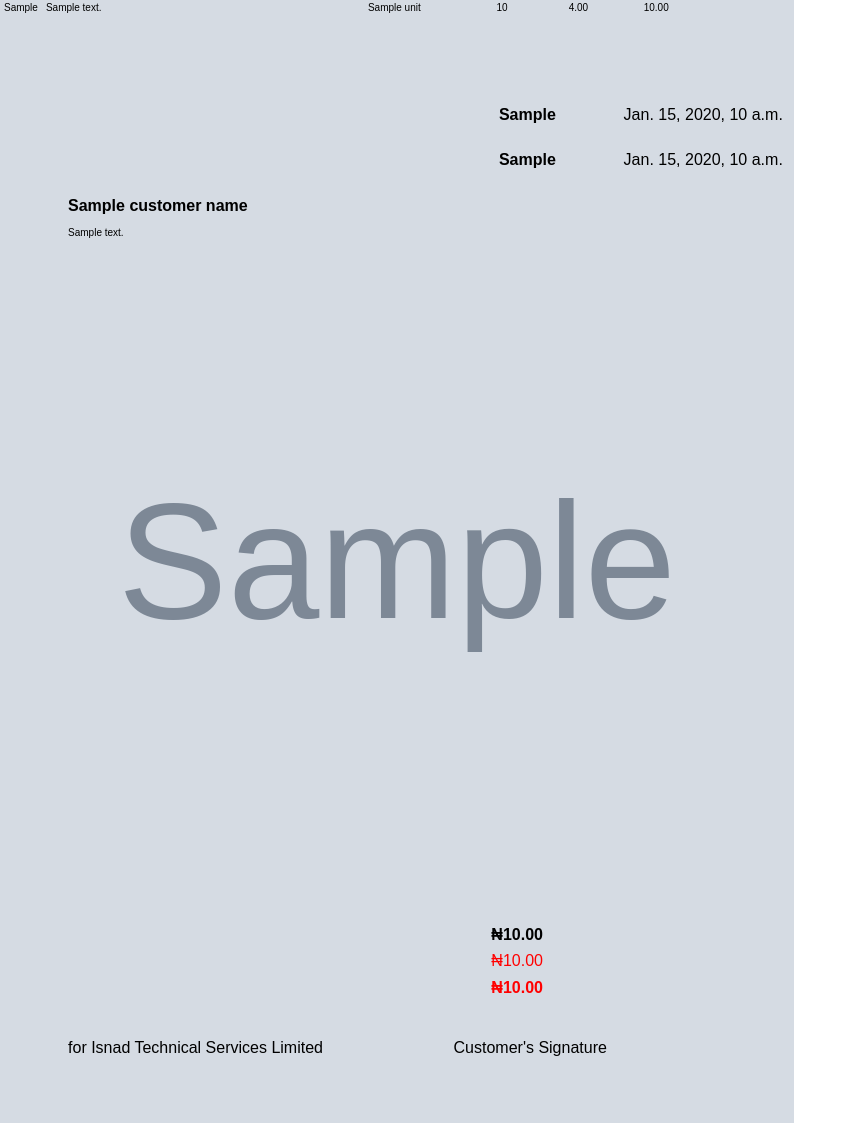
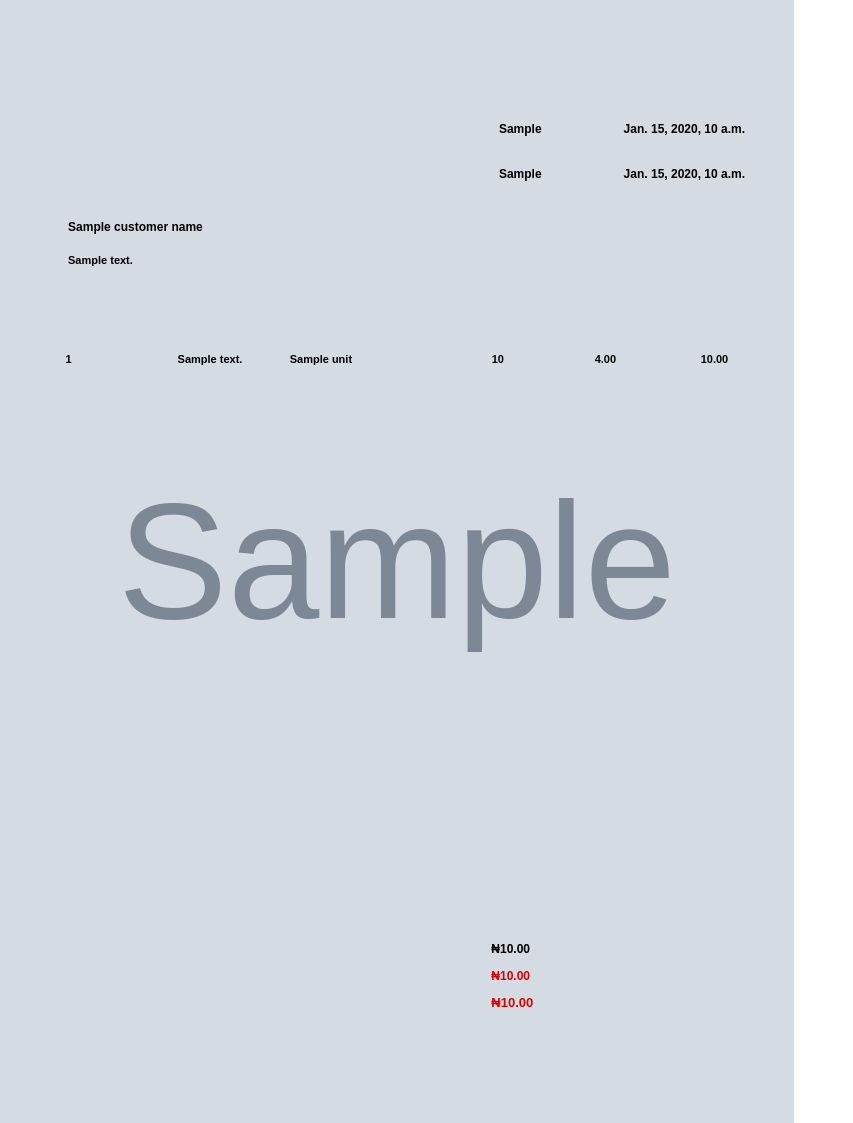
Before and after one commit to MuhammedAdebiyi/Invioce-system, a Django app: template invoices/templates/invoices/invoice_template.html in a window 1280 px wide. Shown: the whole page, without its empty margins (0-853 px from the left). Run offline with Django 3.2, Linux system fonts and the light colour scheme; the template is opened without the code that fills it: most values are stand-ins (such as "Sample title", 1, 10 or a date in 2020); grey boxes marked "Sample" are stand-in pictures.

Commit message:
Initial commit from active invoice_system folder

```diff
--- a/invoices/templates/invoices/invoice_template.html
+++ b/invoices/templates/invoices/invoice_template.html
@@ -15,7 +15,6 @@
       overflow: hidden;
     }
 
-    /* full-page background image (use absolute file:/// path provided by context) */
     .bg {
       position: absolute;
       left: 0;
@@ -25,49 +24,70 @@
       z-index: 0;
     }
 
-    /* overlay container for all fields */
     .overlay {
       position: absolute;
-      left: 0;
-      top: 0;
-      width: 100%;
-      height: 100%;
+      inset: 0;
       z-index: 10;
       color: #000;
+      font-size: 12px; /* slightly larger */
+      font-weight: 600; /* bolder text */
+      line-height: 1.4;
     }
 
-    /* each field absolutely positioned — tweak coords to align into template boxes */
-    .field { position: absolute; white-space: pre-wrap; }
+    .field {
+      position: absolute;
+      white-space: pre-wrap;
+      font-weight: 700;
+    }
 
-    /* sample positions (YOU WILL FINE-TUNE these values) */
-    .tin { left: 132mm; top: 28mm; font-weight:700; }           /* TIN box */
-    .vat-date { left: 165mm; top: 28mm; }                       /* VAT Date box */
-    .invoice-no { left: 132mm; top: 40mm; font-weight:700; }    /* Invoice No box */
-    .invoice-date { left: 165mm; top: 40mm; }                   /* Invoice Date box */
+    /* ↓↓↓ Adjusted all top positions slightly downward */
+    .tin { left: 132mm; top: 32mm; }
+    .vat-date { left: 165mm; top: 32mm; }
+    .invoice-no { left: 132mm; top: 44mm; }
+    .invoice-date { left: 165mm; top: 44mm; }
 
-    .customer-name { left: 18mm; top: 52mm; font-weight:700; }
-    .customer-address { left: 18mm; top: 60mm; width: 95mm; font-size:10px; }
+    .customer-name { left: 18mm; top: 58mm; }
+    .customer-address { left: 18mm; top: 67mm; width: 95mm; font-size:11px; }
 
-    /* items table area */
-    .items { left: 16mm; top: 86mm; width: 178mm; font-size:10px; }
-    .items table { width: 100%; border-collapse: collapse; }
-    .items td { padding: 2px 4px; vertical-align: top; }
+    /* ITEMS AREA — pushed down */
+    .items {
+      position: absolute;
+      left: 16mm;
+      top: 92mm; /* was 86mm */
+      width: 178mm;
+      height: 150mm;
+      overflow: hidden;
+    }
 
-    /* totals */
-    .subtotal { left: 130mm; top: 245mm; font-weight:700; }
-    .vat { left: 130mm; top: 252mm; color: red; }
-    .total { left: 130mm; top: 259mm; color: red; font-weight:700; }
+    .items table {
+      width: 100%;
+      border-collapse: collapse;
+      table-layout: fixed;
+      font-size: 11px;
+      font-weight: 600;
+    }
 
-    /* footer signatures */
-    .sign-left { left: 18mm; top: 275mm; }
-    .sign-right { left: 120mm; top: 275mm; }
+    .items td {
+      padding: 4px 5px;
+      vertical-align: middle;
+    }
+
+    .items tr:nth-child(even) { background: rgba(0,0,0,0.04); }
+
+    /* Totals section moved slightly down too */
+    .subtotal { left: 130mm; top: 249mm; font-weight:700; }
+    .vat { left: 130mm; top: 256mm; font-weight:700; color: #d00; }
+    .total { left: 130mm; top: 263mm; font-weight:900; color: #d00; font-size: 13px; }
+
+    /* footer */
+    .sign-left { left: 18mm; top: 280mm; }
+    .sign-right { left: 120mm; top: 280mm; }
   </style>
 </head>
 <body>
-  <!-- background image (absolute file path) -->
   <img class="bg" src="{{ template_image }}" />
+  <div class="overlay">
 
-  <div class="overlay">
     <div class="field tin">{{ tin_no }}</div>
     <div class="field vat-date">{{ vat_date }}</div>
     <div class="field invoice-no">{{ invoice_no }}</div>
@@ -78,25 +98,24 @@
 
     <div class="items">
       <table>
-        {% for it in items %}
-        <tr>
-          <td style="width:6%;">{{ it.sn }}</td>
-          <td style="width:48%; text-align:left;">{{ it.description }}</td>
-          <td style="width:14%;">{{ it.unit }}</td>
-          <td style="width:8%; text-align:right;">{{ it.qty }}</td>
-          <td style="width:12%; text-align:right;">{{ it.rate|floatformat:2 }}</td>
-          <td style="width:12%; text-align:right;">{{ it.amount|floatformat:2 }}</td>
-        </tr>
-        {% endfor %}
+        <tbody>
+          {% for it in items %}
+          <tr>
+            <td>{{ forloop.counter }}</td>
+            <td>{{ it.description }}</td>
+            <td>{{ it.unit }}</td>
+            <td style="text-align:right;">{{ it.qty }}</td>
+            <td style="text-align:right;">{{ it.rate|floatformat:2 }}</td>
+            <td style="text-align:right;">{{ it.amount|floatformat:2 }}</td>
+          </tr>
+          {% endfor %}
+        </tbody>
       </table>
     </div>
 
     <div class="field subtotal">₦{{ subtotal|floatformat:2 }}</div>
     <div class="field vat">₦{{ vat|floatformat:2 }}</div>
     <div class="field total">₦{{ total|floatformat:2 }}</div>
-
-    <div class="field sign-left sign-left">for Isnad Technical Services Limited</div>
-    <div class="field sign-right sign-right">Customer's Signature</div>
   </div>
 </body>
 </html>
--- a/invoices/urls.py
+++ b/invoices/urls.py
@@ -1,6 +1,8 @@
 from django.urls import path
-from .api_views import create_and_download_invoice
+from . import api_views
 
 urlpatterns = [
-    path("create-and-download/", create_and_download_invoice, name="create_and_download_invoice"),
+    path('extract/', api_views.extract_invoice, name='extract_invoice'),
+    path('save/', api_views.save_invoice, name='save_invoice'),
+    path('create-download/', api_views.create_and_download_invoice, name='create_and_download_invoice'),
 ]
```
Also changed, not shown: invoices/serializers.py (+27 -3 lines), invoices/api_views.py (line endings or trailing spaces), static/invoices/ISMADTECHNICAL_TEMPLATE.jpg (added).
